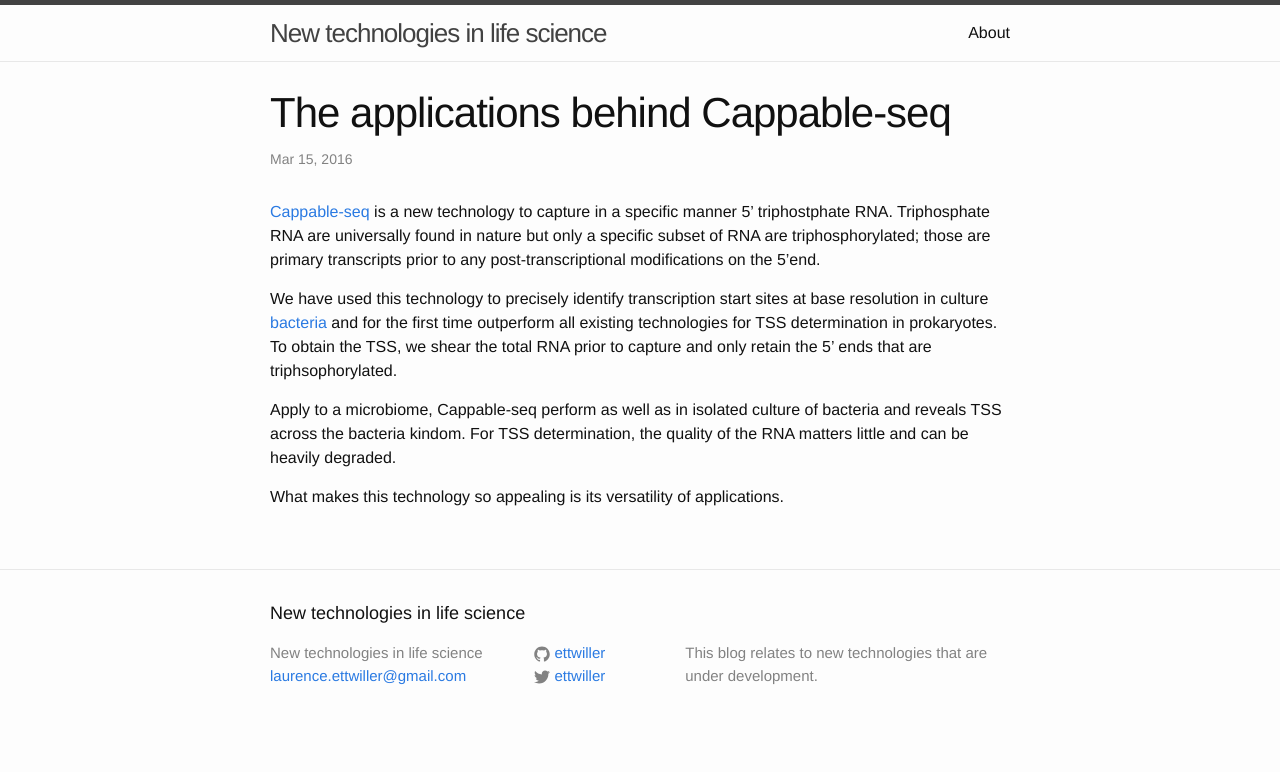
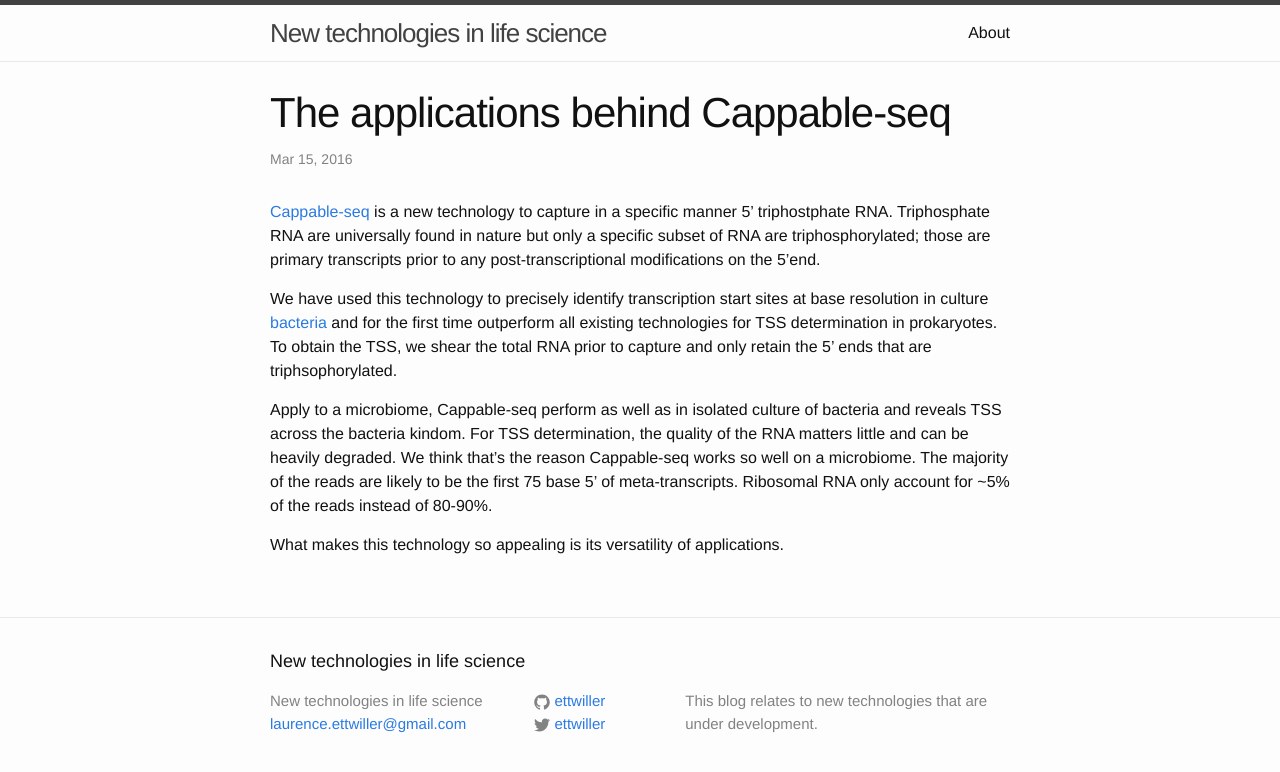
Before and after one commit to Ettwiller/blog, a Jekyll site: the page built from _posts/2016-03-15-welcome-to-jekyll.markdown, in a window 1280 px wide. Shown: the top 772 px of the page. Built offline with Jekyll 4.4.1, drawn with Linux system fonts in a browser that asks for light colours.

Commit message:
Updated 2016-03-15-welcome-to-jekyll.markdown

```diff
--- a/_posts/2016-03-15-welcome-to-jekyll.markdown
+++ b/_posts/2016-03-15-welcome-to-jekyll.markdown
@@ -13,7 +13,7 @@ published: true
 
 We have used this technology to precisely identify transcription start sites at base resolution in culture [bacteria][Cappable-seq] and for the first time outperform all existing technologies for TSS determination in prokaryotes. To obtain the TSS, we shear the total RNA prior to capture and only retain the 5' ends that are triphsophorylated.
 
-Apply to a microbiome, Cappable-seq perform as well as in isolated culture of bacteria and reveals TSS across the bacteria kindom. For TSS determination, the quality of the RNA matters little and can be heavily degraded.
+Apply to a microbiome, Cappable-seq perform as well as in isolated culture of bacteria and reveals TSS across the bacteria kindom. For TSS determination, the quality of the RNA matters little and can be heavily degraded. We think that's the reason Cappable-seq works so well on a microbiome. The majority of the reads are likely to be the first 75 base 5' of meta-transcripts. Ribosomal RNA only account for ~5% of the reads instead of 80-90%.
 
 What makes this technology so appealing is its versatility of applications.
 
```
